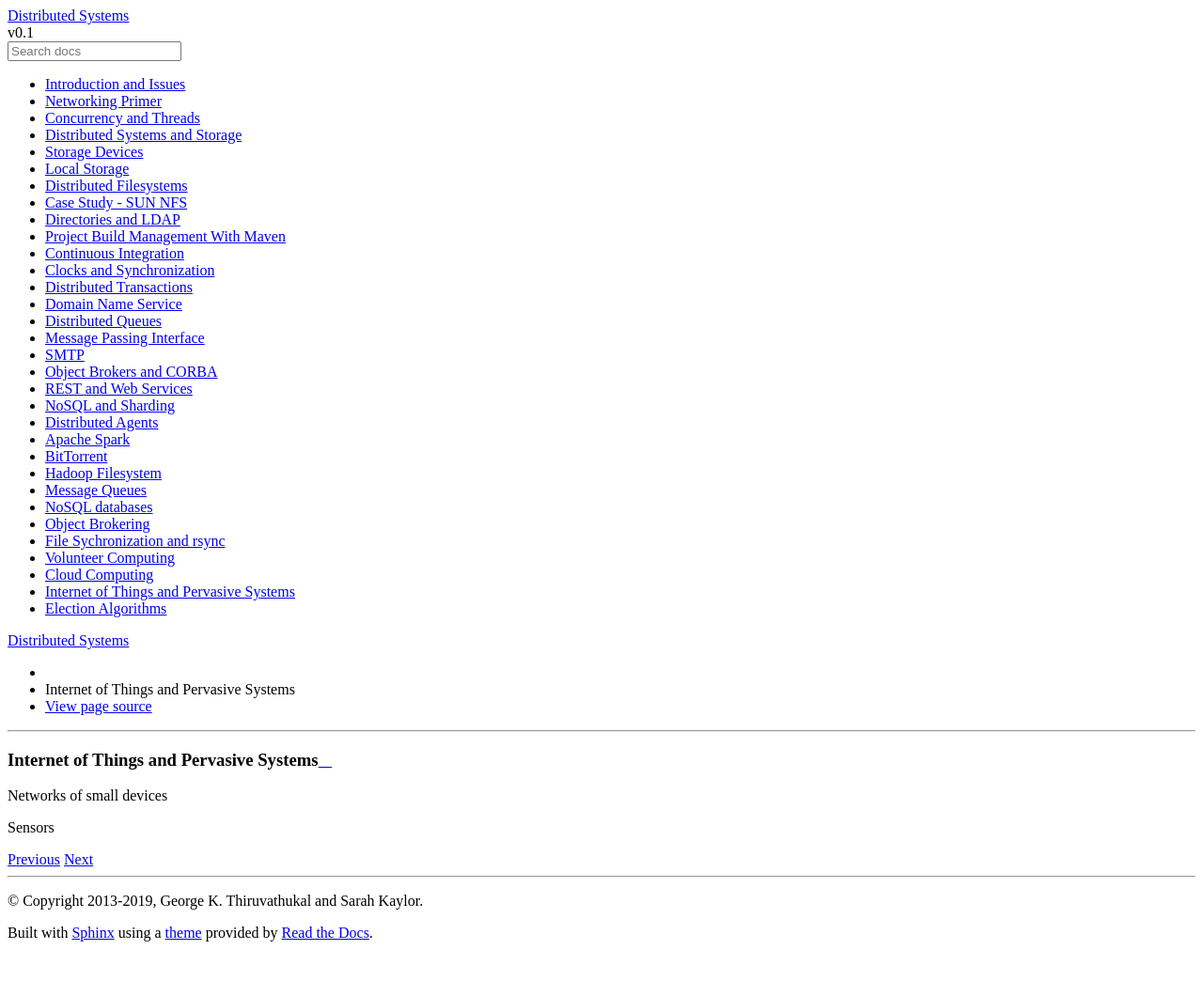
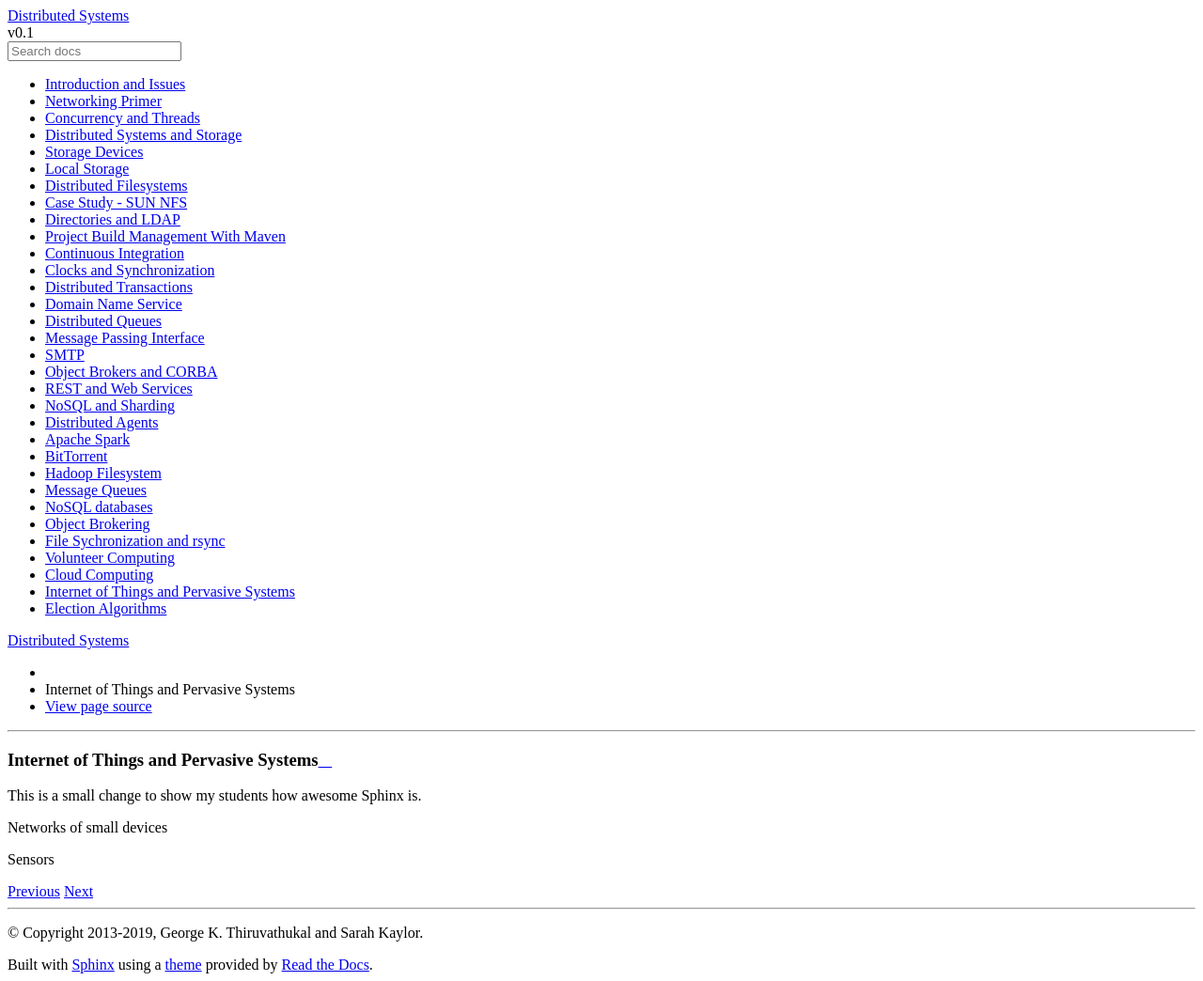
Before and after one commit to LoyolaChicagoBooks/distributedsystems, a Sphinx documentation site: the page built from source/iot/iot.rst, in a window 1280 px wide. Shown: the whole page at 94% size. Built offline with Sphinx 7.4.7 and the Read the Docs theme 2.0.0, drawn with Linux system fonts in a browser that asks for light colours; before the commit the page ends 1010 px from its top, so only the background shows below that.

Commit message:
comment in iot chapter

```diff
--- a/source/iot/iot.rst
+++ b/source/iot/iot.rst
@@ -1,6 +1,7 @@
 Internet of Things and Pervasive Systems
 ============================================
 
+This is a small change to show my students how awesome Sphinx is.
 
 Networks of small devices
 
```
